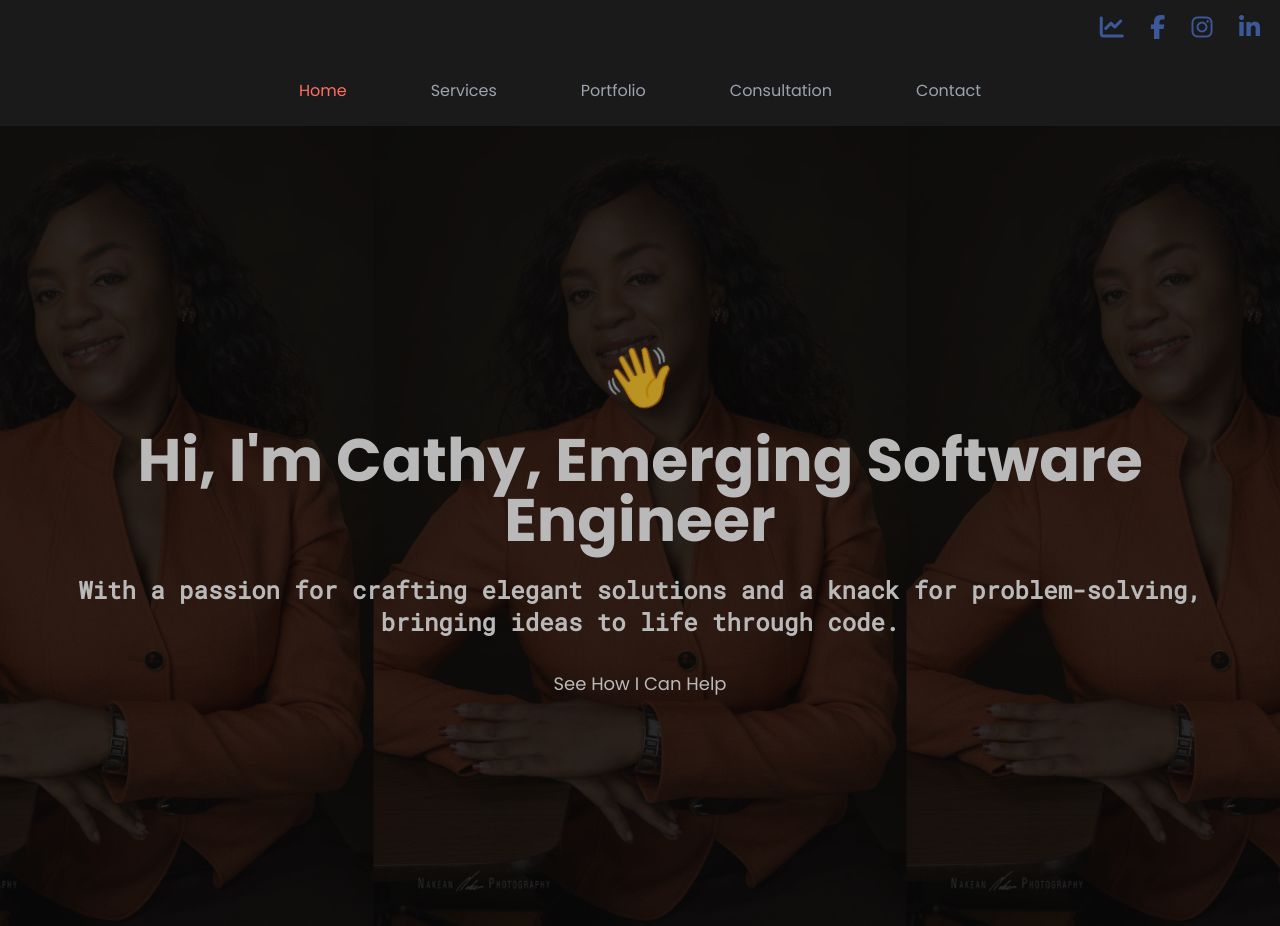
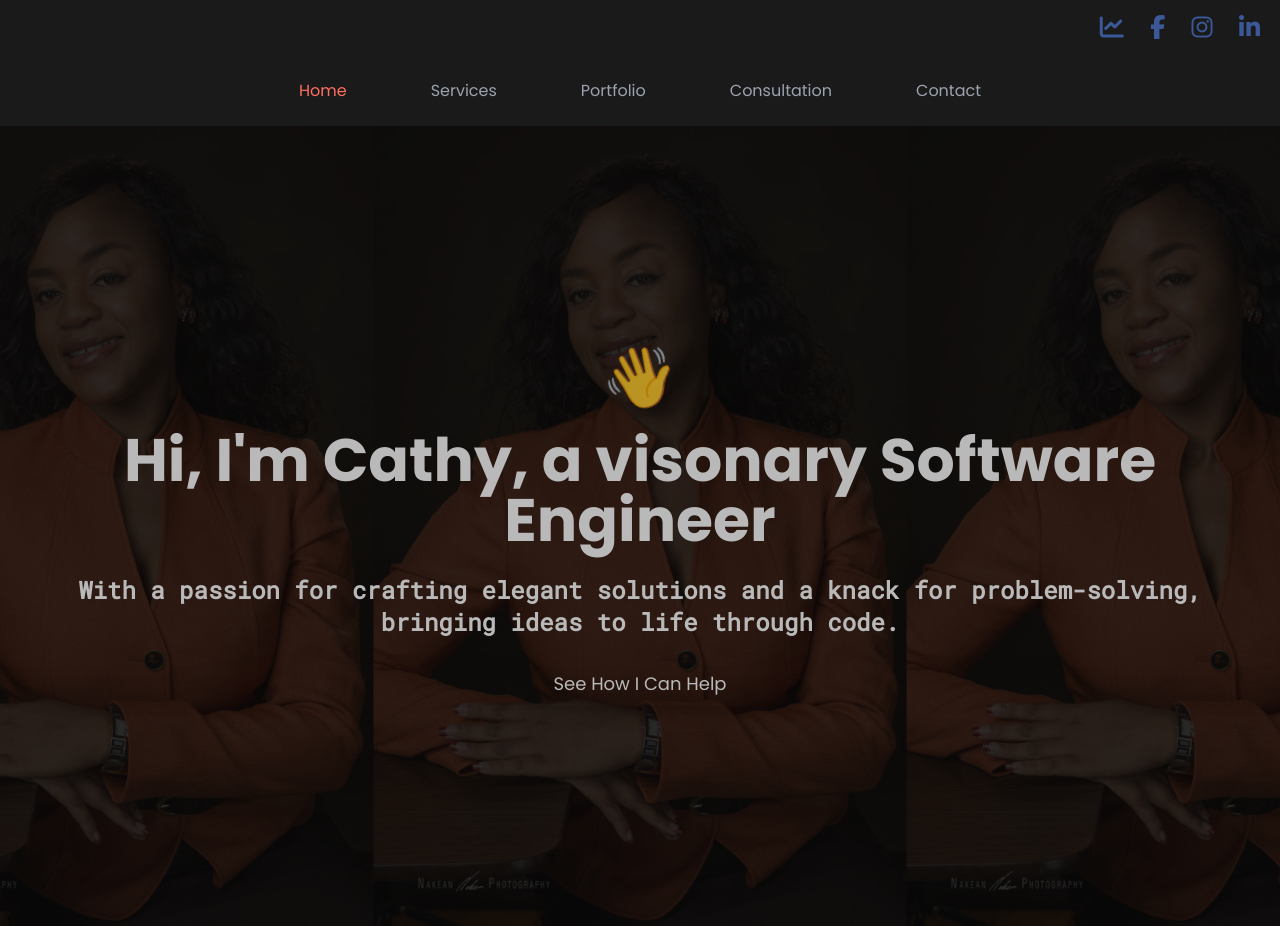
Before and after one commit to Cathy-45/cathy-portfolio-integrated, a React (Vite) app: page / in a window 1280 px wide. Built offline with nearby package versions, Linux system fonts and the light colour scheme.

Commit message:
added a new tag line

```diff
--- a/src/components/Home.jsx
+++ b/src/components/Home.jsx
@@ -16,7 +16,7 @@ const Home = () => {
       <div className="flex flex-col items-center text-center space-y-4 sm:space-y-6 px-4 sm:px-6 relative z-10 backdrop-blur-sm">
         <div className="text-4xl sm:text-6xl animate-wave drop-shadow-lg">👋</div>
         <h1 className="text-3xl sm:text-4xl md:text-5xl lg:text-6xl font-poppins font-bold text-[#fdba74] drop-shadow-md">
-          Hi, I'm Cathy, Emerging Software Engineer
+          Hi, I'm Cathy, a visonary Software Engineer
         </h1>
         <p className="text-lg sm:text-xl md:text-2xl font-roboto font-bold text-[#fdba74] drop-shadow-sm">
           With a passion for crafting elegant solutions and a knack for
```
